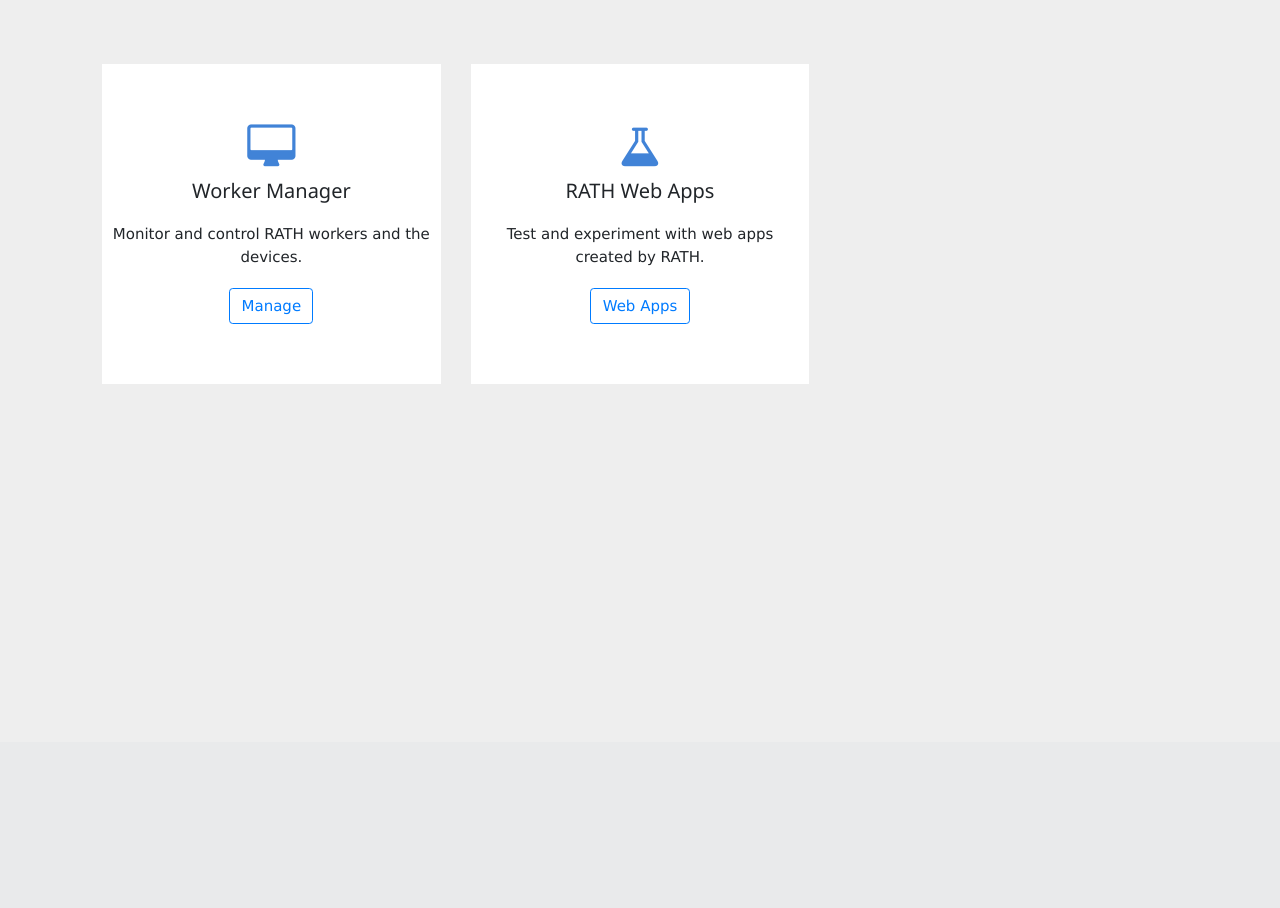
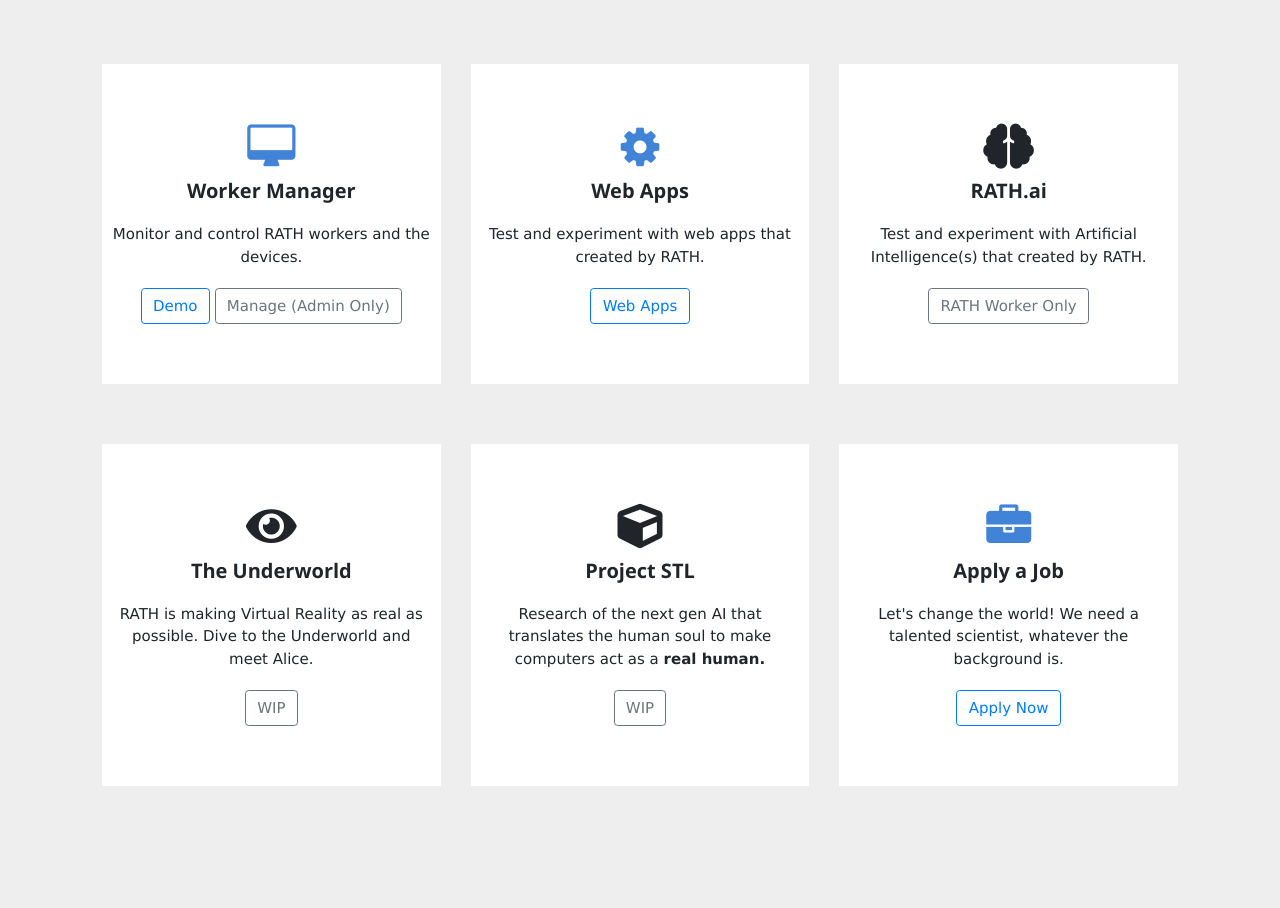
Before and after one commit to eagles284/rath-web, a PHP site: page /portal in a window 1280 px wide. Shown: the part 58-966 px from the top of the page. Before the commit the page ends 442 px from the top, so only its background shows below. Run offline with PHP 8.4, Linux system fonts and the light colour scheme; the visitor is signed in with stand-in values (Sample User, id 1); data that the repository does not hold is empty; some libraries are stand-ins or nearby versions; some web fonts are replaced.

Commit message:
Improved UI

```diff
--- a/view/plagere.php
+++ b/view/plagere.php
@@ -53,9 +53,9 @@
 
                 <h4><b>Pro Features Activated</b></h4>
                 <ul>
-                    <li>Auto Multi Language Support</li>
+                    <li>Unlimited Words per Check</li>
+                    <li>Auto Multi Language Check</li>
                     <li>Comprehensive & In Depth Analysis</li>
-                    <li>Check for More than 1000 Words</li>
                 </ul>
 
                 <br>
--- a/view/portal.php
+++ b/view/portal.php
@@ -33,47 +33,90 @@ a {
 </style>
 
 <link rel="stylesheet" href="https://cdnjs.cloudflare.com/ajax/libs/font-awesome/4.7.0/css/font-awesome.min.css">
+
 <div class="box">
     <div class="container">
         <div class="row">
-
             <div class="col-lg-4 col-md-4 col-sm-4 col-xs-12">
-
                 <div class="box-part text-center">
-
                     <i class="fa fa-desktop fa-3x" aria-hidden="true"></i>
-
                     <div class="title">
-                        <h4>Worker Manager</h4>
+                        <h4><b>Worker Manager</b></h4>
                     </div>
-
                     <div class="text">
                         <span>Monitor and control RATH workers and the devices.</span>
                     </div>
-
-                    <a href="pcpanel" class="btn btn-outline-primary">Manage</a>
-
+                    <a href="pcpanel" class="btn btn-outline-primary">Demo</a>
+                    <button class="btn btn-outline-secondary">Manage (Admin Only)</button>
                 </div>
             </div>
 
             <div class="col-lg-4 col-md-4 col-sm-4 col-xs-12">
-
                 <div class="box-part text-center">
-
-                    <i class="fa fa-flask fa-3x" aria-hidden="true"></i>
-
+                    <i class="fa fa-cog fa-3x" aria-hidden="true"></i>
                     <div class="title">
-                        <h4>RATH Web Apps</h4>
+                        <h4><b>Web Apps</b></h4>
                     </div>
-
                     <div class="text">
-                        <span>Test and experiment with web apps created by RATH.</span>
+                        <span>Test and experiment with web apps that created by RATH.</span>
                     </div>
-
                     <a href="plagere" class="btn btn-outline-primary">Web Apps</a>
-
                 </div>
             </div>
+
+            <div class="col-lg-4 col-md-4 col-sm-4 col-xs-12">
+                <div class="box-part text-center">
+                    <i class="fas fa-brain fa-3x" aria-hidden="true"></i>
+                    <div class="title">
+                        <h4><b>RATH.ai</b></h4>
+                    </div>
+                    <div class="text">
+                        <span>Test and experiment with Artificial Intelligence(s) that created by RATH.</span>
+                    </div>
+                    <button class="btn btn-outline-secondary">RATH Worker Only</button>
+                </div>
+            </div>
+
+            <div class="col-lg-4 col-md-4 col-sm-4 col-xs-12">
+                <div class="box-part text-center">
+                    <i class="fas fa-eye fa-3x" aria-hidden="true"></i>
+                    <div class="title">
+                        <h4><b>The Underworld</b></h4>
+                    </div>
+                    <div class="text">
+                        <span>RATH is making Virtual Reality as real as possible. Dive to the Underworld and meet Alice.</span>
+                    </div>
+                    <button class="btn btn-outline-secondary">WIP</button>
+                </div>
+            </div>
+
+            <div class="col-lg-4 col-md-4 col-sm-4 col-xs-12">
+                <div class="box-part text-center">
+                    <i class="fas fa-cube fa-3x" aria-hidden="true"></i>
+                    <div class="title">
+                        <h4><b>Project STL</b></h4>
+                    </div>
+                    <div class="text">
+                        <span>Research of the next gen AI that translates the human soul to make computers act as a <b>real human.</b></span>
+                    </div>
+                    <button class="btn btn-outline-secondary">WIP</button>
+                </div>
+            </div>
+
+            <div class="col-lg-4 col-md-4 col-sm-4 col-xs-12">
+                <div class="box-part text-center">
+                    <i class="fa fa-briefcase fa-3x" aria-hidden="true"></i>
+                    <div class="title">
+                        <h4><b>Apply a Job</b></h4>
+                    </div>
+                    <div class="text">
+                        <span>Let's change the world! We need a talented scientist, whatever the background is.</span>
+                    </div>
+                    <a href="https://goo.gl/forms/TMTme7AXMqFJ5CEQ2" class="btn btn-outline-primary">Apply Now</a>
+                </div>
+            </div>
+
+
 
 
         </div>
--- a/view/rewriter-config.php
+++ b/view/rewriter-config.php
@@ -19,15 +19,15 @@ if (isset($_SESSION['sucess_redit'])){
             <li>The synonims must be seperated with commas.</li>
             <p>Example:
                 <div class="alert alert-dark" role="alert">
-                    bully, insult, offend
+                    bully,insult,offend
                 </div>
             </p>
             </li>
             <li>Seperate different contexts with a new line (Enter).</li>
             <p>Example:
                 <div class="alert alert-dark" role="alert">
-                    bully, insult, offend <br>
-                    destroy, crash, crush
+                    bully,insult,offend<br>
+                    destroy,crash,crush,bang
                 </div>
             </p>
             </li>
--- a/view/rewriter_id.csv
+++ b/view/rewriter_id.csv
@@ -1,4 +1,6 @@
 susah,sulit,sukar
 mudah,gampang
 menggunakan,memakai,mengonsumsi
-menyayat,memotong
+abad,zaman,masa,periode
+mengabaikan,melalaikan,melupakan,meneledorkan
+mengarang,menulis,menyusun
```
Also changed, not shown: view/login.php (+6 -5 lines), view/pcpanel/device_info.php (+6 -12 lines).
